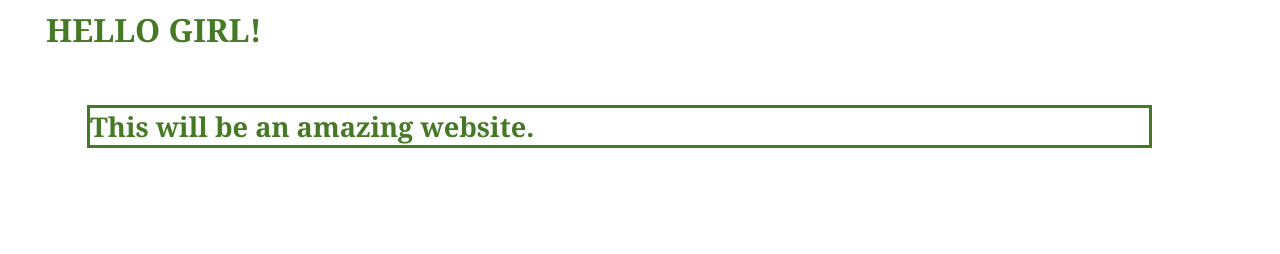
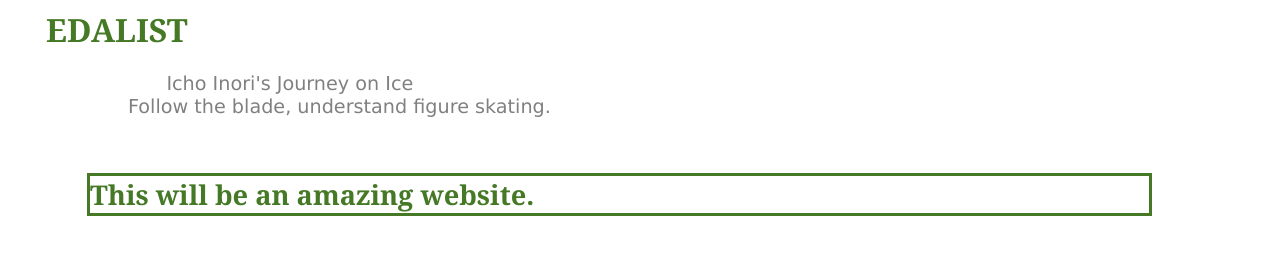
Before and after one commit to Iris01123osborn/MY-WEBSITE, a plain HTML site: page index.html in a window 1280 px wide. Drawn offline with Linux system fonts and the light colour scheme.

Commit message:
Enhance index.html with header and content
Added a header section with a logo and introductory text.

```diff
--- a/index.html
+++ b/index.html
@@ -4,7 +4,15 @@
 <title> Assignment in class </title>
 </head>
 <body>
-  <h1>Hello girl!</h1>
+  <!-- Header -->
+  <div id="header">
+    <span class="logo icon fa-paper-plane"></span>
+    <h1>edalist</h1>
+    <p>Icho Inori's Journey on Ice
+    <br />
+    Follow the blade, understand figure skating.</p>
+  </div>
+
     <h2>This will be an amazing website. </h2>
 
 </body>
```
